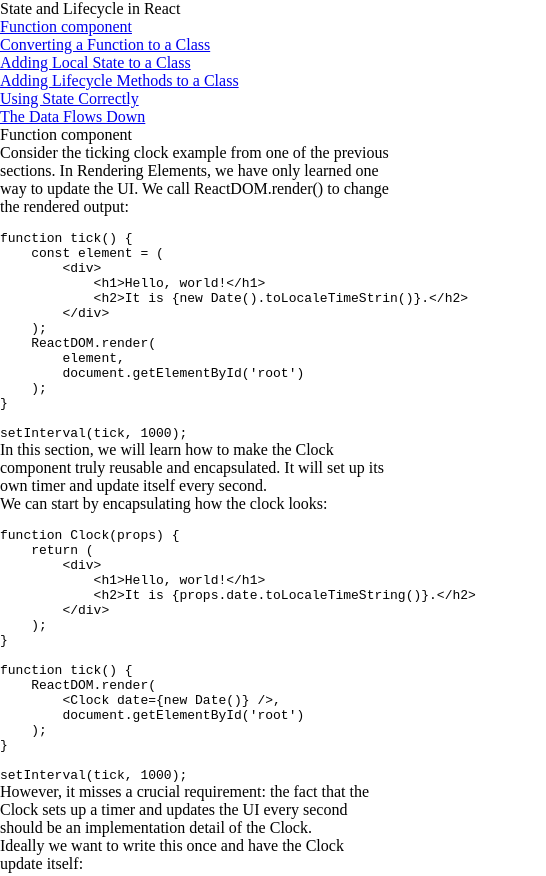
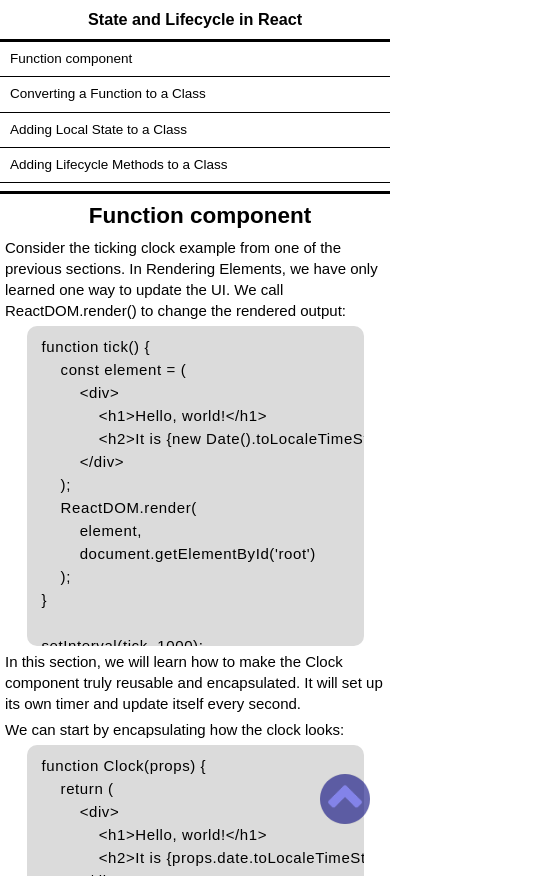
Before and after one commit to yourdudecomposer/Technical-Documentation-Page, a plain HTML site: page index.html in a window 390 px wide. Shown: the top 876 px of the page, 546 px wide, since content can reach past the window. Drawn offline with Linux system fonts and the light colour scheme.

Commit message:
add icon up

```diff
--- a/index.html
+++ b/index.html
@@ -47,8 +47,7 @@
                     Consider the ticking clock example from one of the previous sections. In Rendering Elements, we have
                     only learned one way to update the UI. We call ReactDOM.render() to change the rendered output:
                 </p>
-                <pre><code>
-function tick() {
+                <pre><code>function tick() {
     const element = (
         &lt;div&gt;
             &lt;h1&gt;Hello, world!&lt;/h1&gt;
@@ -70,8 +69,7 @@ setInterval(tick, 1000);
                 <p>
                     We can start by encapsulating how the clock looks:
                 </p>
-                <pre><code>
-function Clock(props) {
+                <pre><code>function Clock(props) {
     return (
         &lt;div&gt;
             &lt;h1&gt;Hello, world!&lt;/h1&gt;
@@ -96,8 +94,7 @@ setInterval(tick, 1000);
                 <p>
                     Ideally we want to write this once and have the Clock update itself:
                 </p>
-                <pre><code>
-ReactDOM.render(
+                <pre><code>ReactDOM.render(
     &lt;Clock /&gt;,
     document.getElementById('root')
 );
@@ -129,8 +126,7 @@ ReactDOM.render(
                     <li>Delete the remaining empty function declaration.
                     </li>
                 </ol>
-                <pre><code>
-class Clock extends React.Component {
+                <pre><code>class Clock extends React.Component {
     render() {
         return (
             &lt;div&gt;
@@ -161,8 +157,7 @@ class Clock extends React.Component {
                     <li>Replace this.props.date with this.state.date in the render() method:
                     </li>
                 </ol>
-                <pre><code>
-class Clock extends React.Component {
+                <pre><code>class Clock extends React.Component {
     render() {
         return (
         &lt;div&gt;
@@ -178,8 +173,7 @@ class Clock extends React.Component {
                         Add a class constructor that assigns the initial this.state:
                     </li>
                 </ol>
-                <pre><code>
-class Clock extends React.Component {
+                <pre><code>class Clock extends React.Component {
     constructor(props) {
         super(props);
         this.state = {date: new Date()};
@@ -197,8 +191,7 @@ class Clock extends React.Component {
 </code></pre>
                 <p>Note how we pass props to the base constructor:
                 </p>
-                <pre><code>
-constructor(props) {
+                <pre><code>constructor(props) {
     super(props);
     this.state = {date: new Date()};
 }
@@ -211,8 +204,7 @@ constructor(props) {
                         Remove the date prop from the &lt;Clock /&gt; element:
                     </li>
                 </ol>
-                <pre><code>
-ReactDOM.render(
+                <pre><code>ReactDOM.render(
     &lt;Clock /&gt;,
     document.getElementById('root')
 );
@@ -223,8 +215,7 @@ ReactDOM.render(
                 <p>
                     The result looks like this:
                 </p>
-                <pre><code>
-class Clock extends React.Component {
+                <pre><code>class Clock extends React.Component {
     constructor(props) {
         super(props);
         this.state = {date: new Date()};
@@ -261,8 +252,7 @@ ReactDOM.render(
                     “unmounting” in React.</p>
                 <p>We can declare special methods on the component class to run some code when a component mounts and
                     unmounts:</p>
-                <pre><code>
-class Clock extends React.Component {
+                <pre><code>class Clock extends React.Component {
     constructor(props) {
         super(props);
         this.state = {date: new Date()};
@@ -287,8 +277,7 @@ class Clock extends React.Component {
                     These methods are called “lifecycle methods”.</p>
                 <p>The componentDidMount() method runs after the component output has been rendered to the DOM. This is
                     a good place to set up a timer:</p>
-                <pre><code>
-componentDidMount() {
+                <pre><code>componentDidMount() {
     this.timerID = setInterval(
         () =&gt; this.tick(),
         1000
@@ -302,8 +291,7 @@ componentDidMount() {
                     the data flow (like a timer ID).</p>
                 <p>We will tear down the timer in the componentWillUnmount() lifecycle method:
                 </p>
-                <pre><code>
-    componentWillUnmount() {
+                <pre><code>componentWillUnmount() {
         clearInterval(this.timerID);
       }
 </code></pre>
@@ -311,8 +299,7 @@ componentDidMount() {
                 <p>It will use this.setState() to schedule updates to the component local state:
 
                 </p>
-                <pre><code>
-class Clock extends React.Component {
+                <pre><code>class Clock extends React.Component {
     constructor(props) {
         super(props);
         this.state = {date: new Date()};
@@ -383,14 +370,12 @@ ReactDOM.render(
                 <p>
                     For example, this will not re-render a component:
                 </p>
-                <pre><code>
-// Wrong
+                <pre><code>// Wrong
 this.state.comment = 'Hello';
 </code></pre>
                 <p>Instead, use setState():
                 </p>
-                <pre><code>
-// Correct
+                <pre><code>// Correct
 this.setState({comment: 'Hello'});</code></pre>
                 <p>The only place where you can assign this.state is the constructor.</p>
                 <h3>State Updates May Be Asynchronous
@@ -402,8 +387,7 @@ this.setState({comment: 'Hello'});</code></pre>
                     for calculating the next state.</p>
                 <p>For example, this code may fail to update the counter:
                 </p>
-                <pre><code>
-// Wrong
+                <pre><code>// Wrong
 this.setState({
     counter: this.state.counter + this.props.increment,
 });
@@ -412,15 +396,13 @@ this.setState({
                     function will receive the previous state as the first argument, and the props at the time the update
                     is applied as the second argument:
                 </p>
-                <pre><code>
-// Correct
+                <pre><code>// Correct
 this.setState((state, props) => ({
     counter: state.counter + props.increment
 }));
 </code></pre>
                 <p>We used an arrow function above, but it also works with regular functions:</p>
-                <pre><code>
-// Correct
+                <pre><code>// Correct
 this.setState(function(state, props) {
     return {
         counter: state.counter + props.increment
@@ -431,8 +413,7 @@ this.setState(function(state, props) {
                 </h3>
                 <p>When you call setState(), React merges the object you provide into the current state.</p>
                 <p>For example, your state may contain several independent variables:</p>
-                <pre><code>
-constructor(props) {
+                <pre><code>constructor(props) {
     super(props);
     this.state = {
         posts: [],
@@ -441,8 +422,7 @@ constructor(props) {
 }
 </code></pre>
                 <p>Then you can update them independently with separate setState() calls:</p>
-                <pre><code>
-componentDidMount() {
+                <pre><code>componentDidMount() {
     fetchPosts().then(response =&gt; {
         this.setState({
         posts: response.posts
@@ -469,15 +449,13 @@ componentDidMount() {
             <p>This is why state is often called local or encapsulated. It is not accessible to any component other than
                 the one that owns and sets it.</p>
             <p>A component may choose to pass its state down as props to its child components: </p>
-            <pre><code>
-&lt;FormattedDate date={this.state.date} /&gt;
+            <pre><code>&lt;FormattedDate date={this.state.date} /&gt;
 </code></pre>
             <p>
                 The FormattedDate component would receive the date in its props and wouldn’t know whether it came from
                 the Clock’s state, from the Clock’s props, or was typed by hand:
             </p>
-            <pre><code>
-function FormattedDate(props) {
+            <pre><code>function FormattedDate(props) {
     return &lt;h2&gt;It is {props.date.toLocaleTimeString()}.&lt;/h2&gt;;
 }
 </code></pre>
@@ -494,8 +472,7 @@ function FormattedDate(props) {
                 To show that all components are truly isolated, we can create an App component that renders three
                 &lt;Clock&gt;s:
             </p>
-            <pre><code>
-function App() {
+            <pre><code>function App() {
     return (
         &lt;div&gt;
             &lt;Clock /&gt;
@@ -518,6 +495,7 @@ ReactDOM.render(
                 vice versa.</p>
         </section>
     </main>
+    <a class="btn" href="#navbar"><img src="up.png" alt=""></a>
 </body>
 
 </html>
--- a/style.css
+++ b/style.css
@@ -1,7 +1,81 @@
 * {
     margin: 0;
     padding: 0;
+}
 
+@import url('https://fonts.googleapis.com/css2?family=Karla:wght@400;700&family=M+PLUS+Code+Latin&family=Nunito:ital@0;1&display=swap');
+
+body {
+    font-family: 'Karla', sans-serif;
+    font-size: 20px;
+    line-height: 1.4;
+}
+
+pre {
+    background: rgb(219, 219, 219);
+    width: 80%;
+    margin: 0 auto;
+    padding: 10px;
+    padding-left: 15px;
+    border-radius: 10px;
+    max-height: 600px;
+    overflow: auto;
+
+
+}
+
+code {
+    font-family: 'M PLUS Code Latin', sans-serif;
+    letter-spacing: .6px;
+}
+
+
+nav {
+    font-size: 0.9em;
+    position: fixed;
+    height: 100%;
+    border-right: solid;
+    line-height: 1.8;
+
+}
+
+nav li {
+    border-top: 1px solid #000;
+    padding: 5px 20px 5px 10px;
+}
+
+main {
+    margin-left: 310px;
+    padding-left: 20px;
+}
+
+ol {
+    margin-left: 50px;
+}
+
+p {
+    margin: 30px;
+}
+
+header {
+    font-weight: bold;
+    font-size: 1.5em;
+    margin-left: 10px;
+}
+
+nav header {
+    font-size: 1.2em;
+}
+
+a {
+    text-decoration: none;
+    color: black;
+    cursor: pointer;
+}
+
+h3 {
+    font-weight: bold;
+    font-size: 1.2em;
 }
 
 
@@ -12,7 +86,73 @@
 
 
 
+@media (max-width:815px) {
+    nav {
+        margin: 0;
+        padding: 0;
+        position: absolute;
+        width: 100%;
+        border-right: none;
+        line-height: 1.8;
+        top: 0;
+    }
 
-@media (max-width:815px) {
+    main {
+        margin-left: 0;
+        padding-left: 0;
+        margin-top: 200px;
+
+    }
+
+    nav ul {
+        border-top: 2px solid;
+        border-bottom: 3px solid;
+        height: 150px;
+        overflow: auto;
+    }
+
+    nav header {
+        margin: 5px;
+    }
+
+    body {
+        font-size: 15px;
+    }
+
+    header, h3 {
+        text-align: center;
+
+    }
+
+    ol {
+        margin-left: 22px;
+    }
+
+    pre {
+        width: 80%;
+        max-height: 300px;
+
+    }
+
+    p {
+        margin: 5px;
+    }
+
+    .btn {
+        background: rgba(0, 0, 255, 0.4);
+        position: fixed;
+        bottom: 20px;
+        right: 20px;
+        width: 50px;
+        height: 50px;
+        border: none;
+        border-radius: 50%;
+        text-align: center;
+    }
+img{
+    width: 50px;
+    height: 50px;
+    opacity: 0.3;
+}
 
 }
```
Also changed, not shown: up.png (added).
